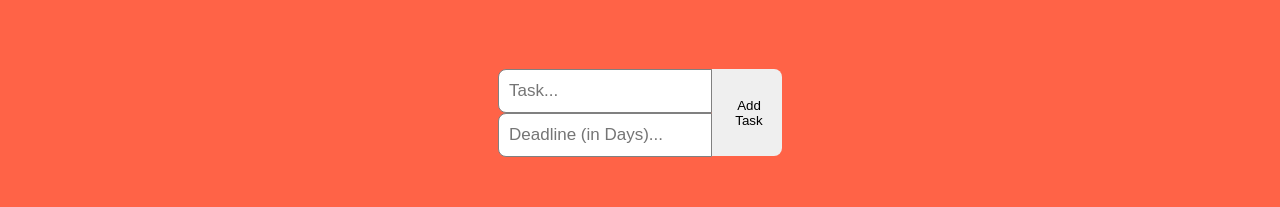
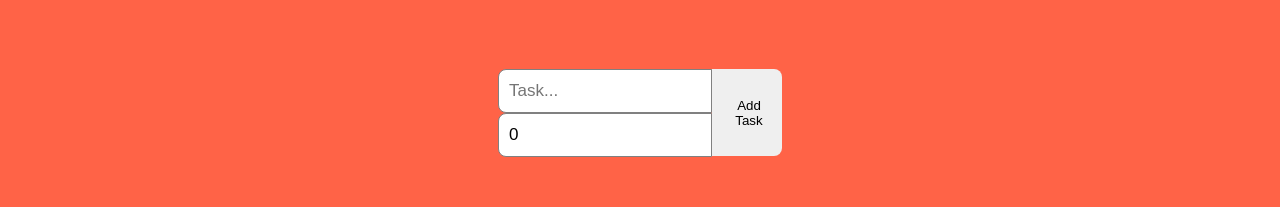
Before and after one commit to RostykZhuk/TypeScript, a React (Create React App) app in the folder todo-list-react/: page / in a window 1280 px wide. Shown: the top 207 px of the page. Built offline with nearby package versions, Linux system fonts and the light colour scheme.

Commit message:
clearing inputs after adding new Task

```diff
--- a/todo-list-react/src/App.tsx
+++ b/todo-list-react/src/App.tsx
@@ -18,6 +18,8 @@ const App: FC = () => {
   const addTask = (): void => {
     const newTask = { taskName: task, deadline: deadline };
     setTodoList([...todoList, newTask]);
+    setTask('');
+    setDeadline(0);
   };
 
   return (
@@ -28,11 +30,13 @@ const App: FC = () => {
             type='text'
             placeholder='Task...'
             name='task'
+            value={task}
             onChange={handleChange}
           />
           <input
             type='number'
             placeholder='Deadline (in Days)...'
+            value={deadline}
             onChange={handleChange}
             name='deadline'
           />
```
